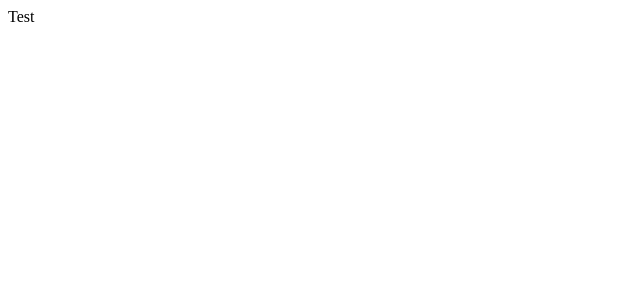
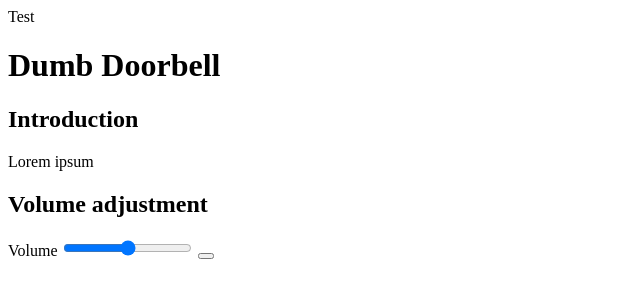
Before and after one commit to emeraldtip/Dumb-Doorbell, a plain HTML site: page doorbell/templates/index.html in a window 1280 px wide. Shown: the whole page, without its empty margins (0-640 px from the left). Drawn offline with Linux system fonts and the light colour scheme.

Commit message:
interface

```diff
--- /dev/null
+++ b/doorbell/templates/index.css
@@ -0,0 +1,25 @@
+*{
+    margin: 0px;
+    padding: 0px;
+    text-decoration: none;
+    /* font-family: 'Montserrat', sans-serif; */
+    /* font-family: 'Merriweather', serif; */
+}
+
+#container {
+    width: 100%;
+    margin: 0 auto;
+    font-family: 'Merriweather', serif;
+}
+
+.form {
+    margin: 20px;
+}
+
+.field {
+
+}
+
+.button {
+    border-radius: 100px;
+}
--- a/doorbell/templates/index.html
+++ b/doorbell/templates/index.html
@@ -1,3 +1,25 @@
 <!doctype html>
+<head>
+    <meta name="viewport" content="width=device-width, initial-scale=1.0">
+</head>
 <title>Dumb Doorbell</title>
-<body>Test</body>
+<body>Test
+    <header>
+        <h1>Dumb Doorbell</h1>
+
+    </header>
+    <div>
+        <h2>Introduction</h2>
+        <p>Lorem ipsum</p>
+    </div>
+
+    <div>
+        <h2>Volume adjustment</h2>
+        <form action="">
+            <label for="">Volume</label>
+            <input type="range" min="0" max="100">
+            <button type="submit" value="Update"></button>
+        </form>
+    </div>
+
+</body>
```
